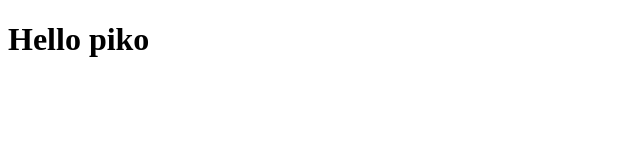
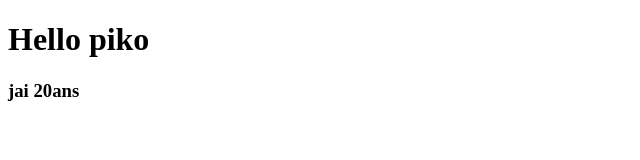
Before and after one commit to pikoyves/E-Learning, a plain HTML site: page index.html in a window 1280 px wide. Shown: the full height of the page, 0-640 px from the left. Drawn offline with Linux system fonts and the light colour scheme.

Commit message:
jai ajouté mon age

```diff
--- a/index.html
+++ b/index.html
@@ -7,6 +7,7 @@
 </head>
 <body>
     <h1>Hello piko</h1>
+    <h3>jai 20ans</h3>
 
 </body>
 </html>
```
